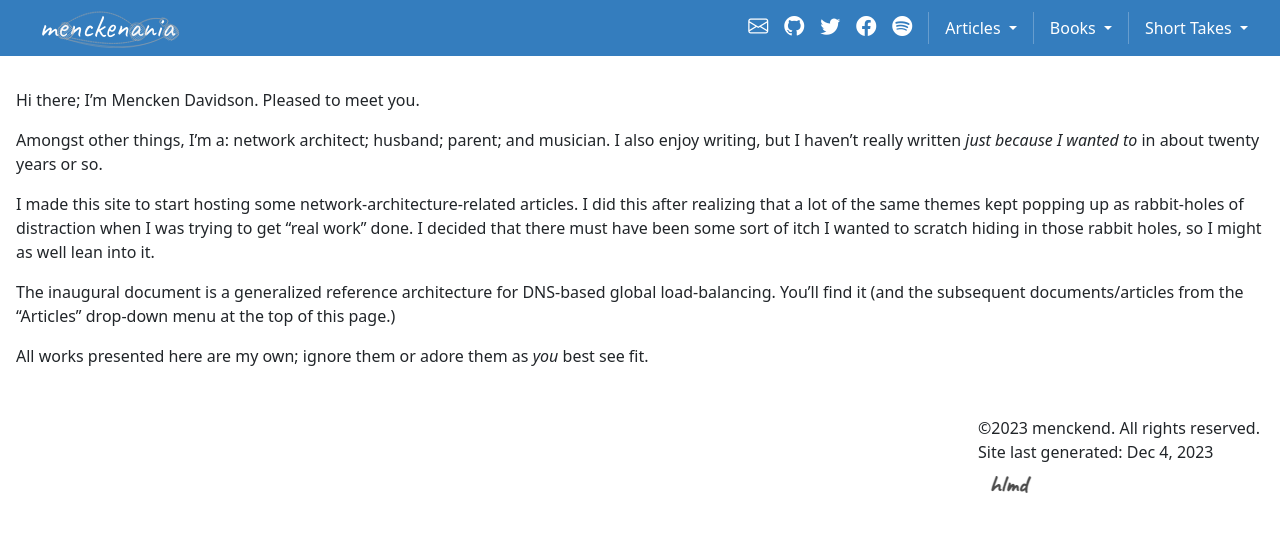
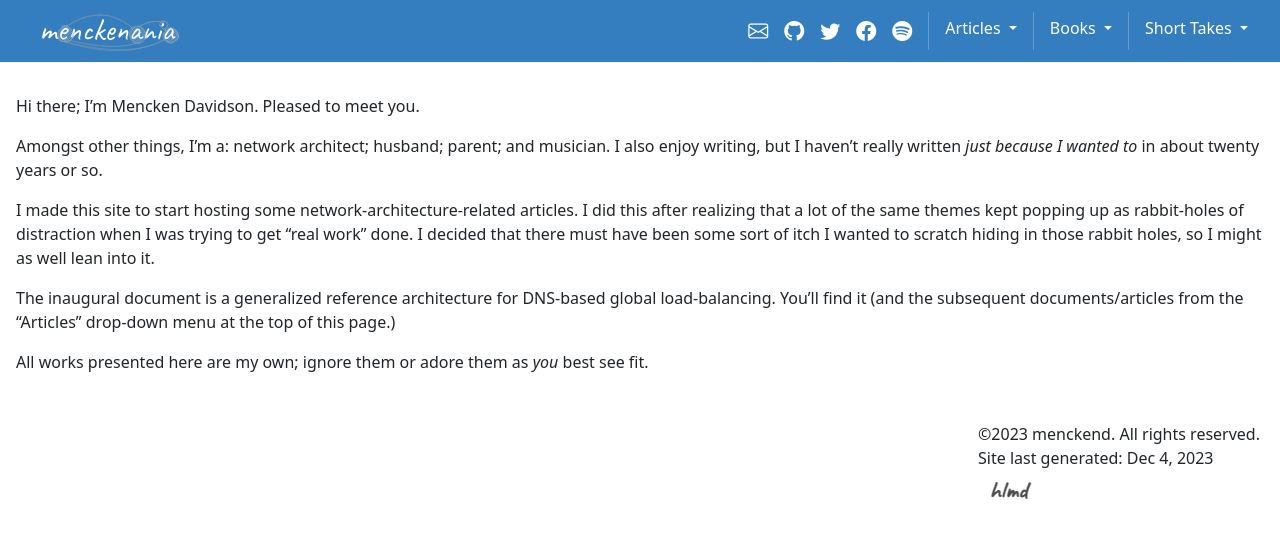
Before and after one commit to menckend/alpha, a Jekyll site: the page built from index.md, in a window 1280 px wide. Shown: the top 538 px of the page. Built offline with Jekyll 4.4.1, drawn with Linux system fonts in a browser that asks for light colours.

Commit message:
Update newtemplate-header.html

```diff
--- a/_includes/newtemplate-header.html
+++ b/_includes/newtemplate-header.html
@@ -12,37 +12,37 @@
       </div>
       <div class="offcanvas-body p-4 pt-0 p-lg-0">
         {% include in-page-nav-buttons.html %}
-        <ul class="navbar-nav flex-row flex-wrap ms-md-auto">
+        <ul class="navbar-nav flex-row flex-wrap ms-md-auto align-self-center">
           <!-- Divider bar (white) -->
           <!-- Replace this section with a loop through the social-media data yaml-->
           <div class="d-flex justify-content-between" >
             <li class="nav-item col-6 col-lg-auto">
               <a class="nav-link py-2 px-0 px-lg-2 menck-topnav-text-color" href="mailto:mencken@gmail.com" target="_blank" rel="noopener">
-                <i class="bi bi-envelope d-flex align-self-center" style="font-size: 20px"></i>
+                <i class="bi bi-envelope" style="font-size: 20px"></i>
                 <small class="d-lg-none ms-2"></small>
               </a>
             </li>
             <li class="nav-item col-6 col-lg-auto">
               <a class="nav-link py-2 px-0 px-lg-2 menck-topnav-text-color" href="https://github.com/menckend/" target="_blank" rel="noopener">
-                <i class="bi bi-github d-flex align-self-center" style="font-size: 20px"></i>
+                <i class="bi bi-github" style="font-size: 20px"></i>
                 <small class="d-lg-none ms-2"></small>
               </a>
             </li>
             <li class="nav-item col-6 col-lg-auto">
               <a class="nav-link py-2 px-0 px-lg-2 menck-topnav-text-color" href="https://twitter.com/totstroc" target="_blank" rel="noopener">
-                <i class="bi bi-twitter d-flex align-self-center" style="font-size: 20px"></i>
+                <i class="bi bi-twitter" style="font-size: 20px"></i>
                 <small class="d-lg-none ms-2"></small>
               </a>
             </li>
             <li class="nav-item col-6 col-lg-auto">
               <a class="nav-link py-2 px-0 px-lg-2 menck-topnav-text-color" href="https://facebook.com/mencken.davidson" target="_blank" rel="noopener">
-                <i class="bi bi-facebook d-flex align-self-center" style="font-size: 20px"></i>
+                <i class="bi bi-facebook" style="font-size: 20px"></i>
                 <small class="d-lg-none ms-2"></small>
               </a>
             </li>
             <li class="nav-item col-6 col-lg-auto">
               <a class="nav-link py-2 px-0 px-lg-2 menck-topnav-text-color" href="ttps://open.spotify.com/user/menckendavidson" target="_blank" rel="noopener">
-                <i class="bi bi-spotify d-flex align-self-center" style="font-size: 20px"></i>
+                <i class="bi bi-spotify" style="font-size: 20px"></i>
                 <small class="d-lg-none ms-2"></small>
               </a>
             </li>
```
